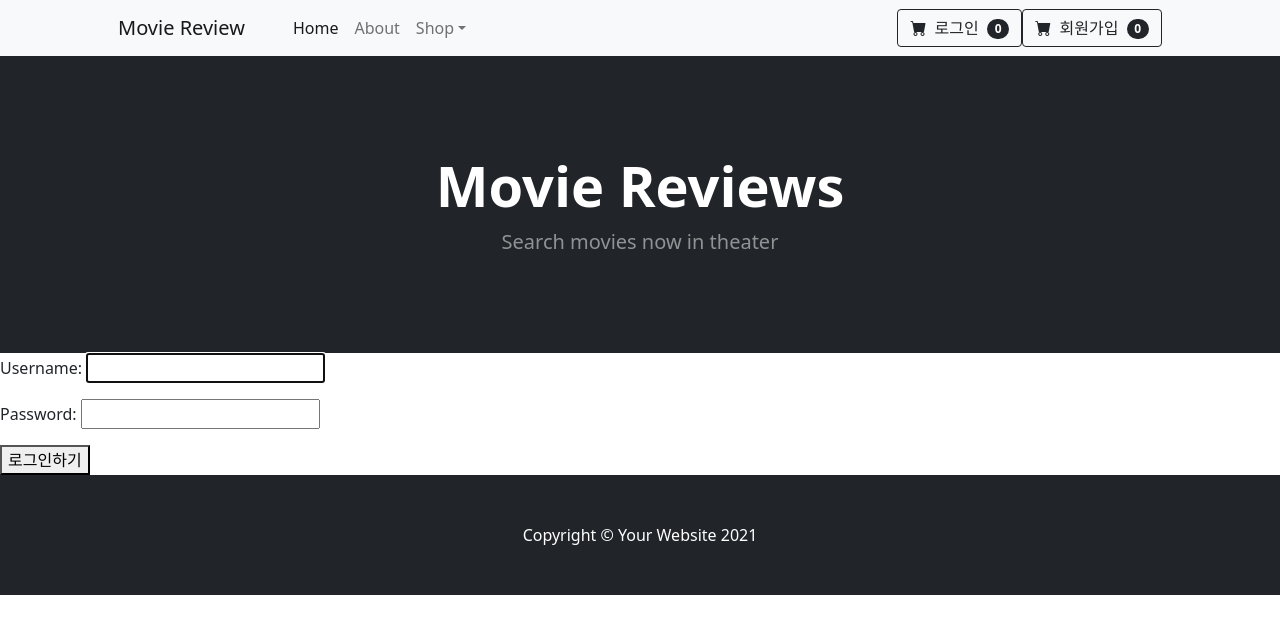
After one commit to nathan29849/likelion_hackathon_Group1, a Django app: page /account/login/ in a window 1280 px wide. The commit adds this page. Shown: the top 634 px of the page. Run offline with Django 3.2, Linux system fonts and the light colour scheme; some libraries are stand-ins or nearby versions.

Commit message:
account 승희버전이랑 합침

```diff
--- /dev/null
+++ b/account/templates/login.html
@@ -0,0 +1,8 @@
+{% extends 'base.html' %}
+{% block content %}
+<form action="{% url 'account:login'%}" method="POST">
+{%csrf_token%}
+{{form.as_p}}
+<button type="submit">로그인하기</button>
+</form>
+{% endblock %}
--- /dev/null
+++ b/account/urls.py
@@ -0,0 +1,11 @@
+from django.urls import path
+from . import views
+
+app_name = "account"
+
+urlpatterns=[
+
+    path('login/',views.login,name="login"),
+    path('signup/',views.signup,name="signup"),
+    path('logout/',views.logout,name="logout"),
+]
--- a/account/views.py
+++ b/account/views.py
@@ -1,3 +1,39 @@
-from django.shortcuts import render
+from django.shortcuts import render,redirect
+from django.contrib.auth.forms import AuthenticationForm
+from django.contrib import auth
+from django.contrib.auth.models import User
+def login(request):
+    if request.method == "POST":
+        # return render(request,'login.html')
+        form = AuthenticationForm(request=request,data=request.POST)
+        print(form)
+        print(request.POST)
+        print(form.is_valid())
+        if form.is_valid():
+            username = form.cleaned_data.get('username')
+            password = form.cleaned_data.get('password')
+            user = auth.authenticate(
+            request=request,
+            username=username,
+            password=password)
+            if user is not None:
+                auth.login(request,user)
+                return redirect('home')
+        return redirect('account:login')
+    else:
+        form = AuthenticationForm()
+        return render(request,'login.html',{'form':form})
 
-# Create your views here.
+def signup(request):
+    if request.method=="POST":
+        new_user = User()
+        new_user.username = request.POST['username']
+        new_user.password = request.POST['password']
+        new_user.save()
+        return redirect('home')
+    else:
+        return render(request,'signup.html')
+
+def logout(request):
+    auth.logout(request)
+    return redirect('home')
--- a/blog/templates/home.html
+++ b/blog/templates/home.html
@@ -207,17 +207,18 @@
                                 <div class="text-center"><a class="btn btn-outline-dark mt-auto" href="{% url 'blog:detail' movies.7.id %}">상세 정보</a></div>
                             </div>
                         </div>
+                    </div>
+                </div>
                 {% if movies.has_previous %}
                     <a href="?page=1">◀️◀️</a>
                     <a href="?page={{movies.previous_page_number}}">◀️</a>
                 {% endif %}
+                {{movies.number}} of {{movies.paginator.num_pages}}
                 {% if movies.has_next %}
                     <a href="?page={{movies.next_page_number}}">▶️</a>
                     <a href="?page={{movies.paginator.num_pages}}">▶️▶️</a>
                 {% endif %}
             </div>
-                </div>
-            </div>
         </section>
         <!-- Footer-->
 {% endblock %}
--- a/hackathon/templates/base.html
+++ b/hackathon/templates/base.html
@@ -35,13 +35,31 @@
                             </ul>
                         </li>
                     </ul>
-                    <form class="d-flex">
+                    {% if user.is_authenticated %}
+                    <form class="d-flex" action="{% url 'account:logout' %}">
                         <button class="btn btn-outline-dark" type="submit">
                             <i class="bi-cart-fill me-1"></i>
-                            Cart
+                            로그아웃
                             <span class="badge bg-dark text-white ms-1 rounded-pill">0</span>
                         </button>
                     </form>
+                    {% else %}
+                    <form class="d-flex" action="{% url 'account:login' %}">
+                        <button class="btn btn-outline-dark" type="submit">
+                            <i class="bi-cart-fill me-1"></i>
+                            로그인
+                            <span class="badge bg-dark text-white ms-1 rounded-pill">0</span>
+                        </button>
+                    </form>
+                    <form class="d-flex" action="{% url 'account:signup' %}">
+                        <button class="btn btn-outline-dark" type="submit">
+                            <i class="bi-cart-fill me-1"></i>
+                            회원가입
+                            <span class="badge bg-dark text-white ms-1 rounded-pill">0</span>
+                        </button>
+                    </form>
+                    {% endif %}
+
                 </div>
             </div>
         </nav>
--- a/hackathon/urls.py
+++ b/hackathon/urls.py
@@ -22,5 +22,6 @@ urlpatterns = [
     path('admin/', admin.site.urls),
     path('', home, name='home'),
     path('db', init_db, name="db"),
-    path('blog/', include("blog.urls"))
+    path('blog/', include("blog.urls")),
+    path('account/',include('account.urls'))
 ]
```
Also changed, not shown: account/templates/signup.html (added, +9 -0 lines), 1 other file. Lines whose indentation alone changed are shown as unchanged.
